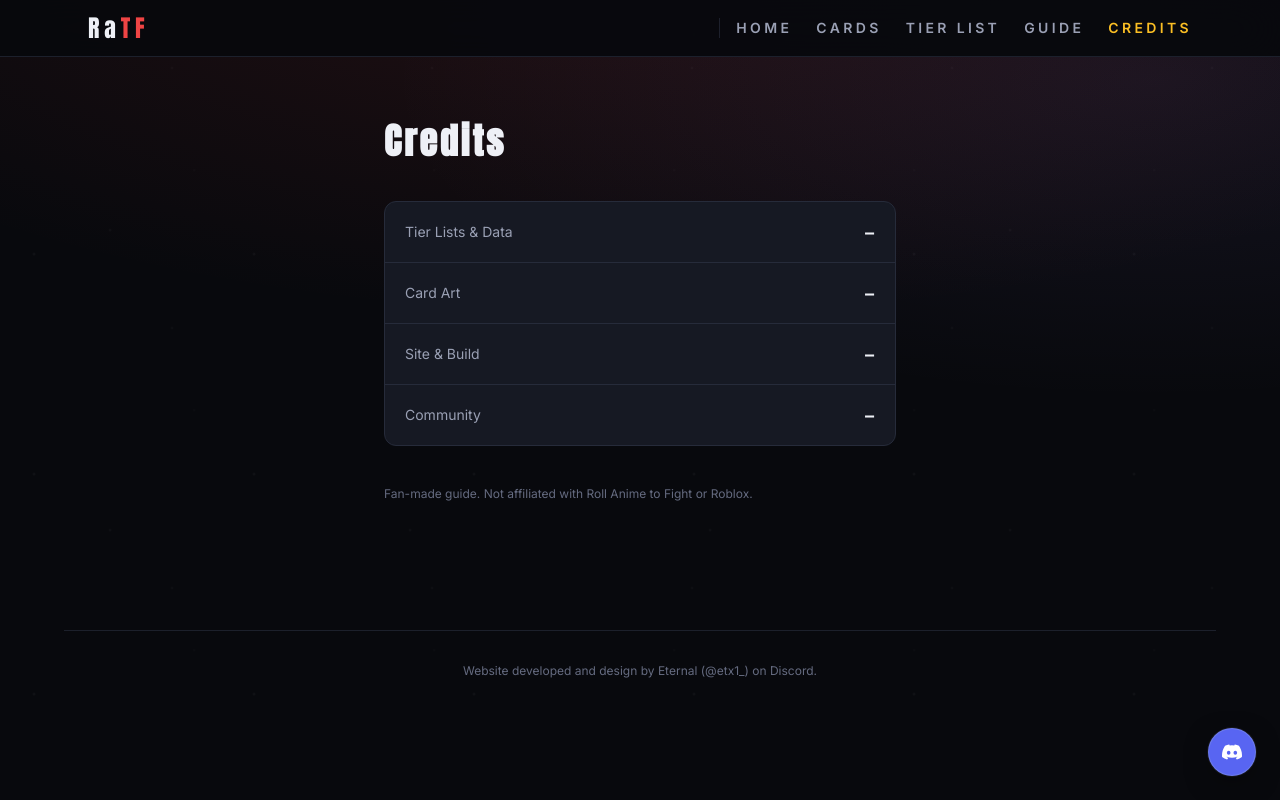
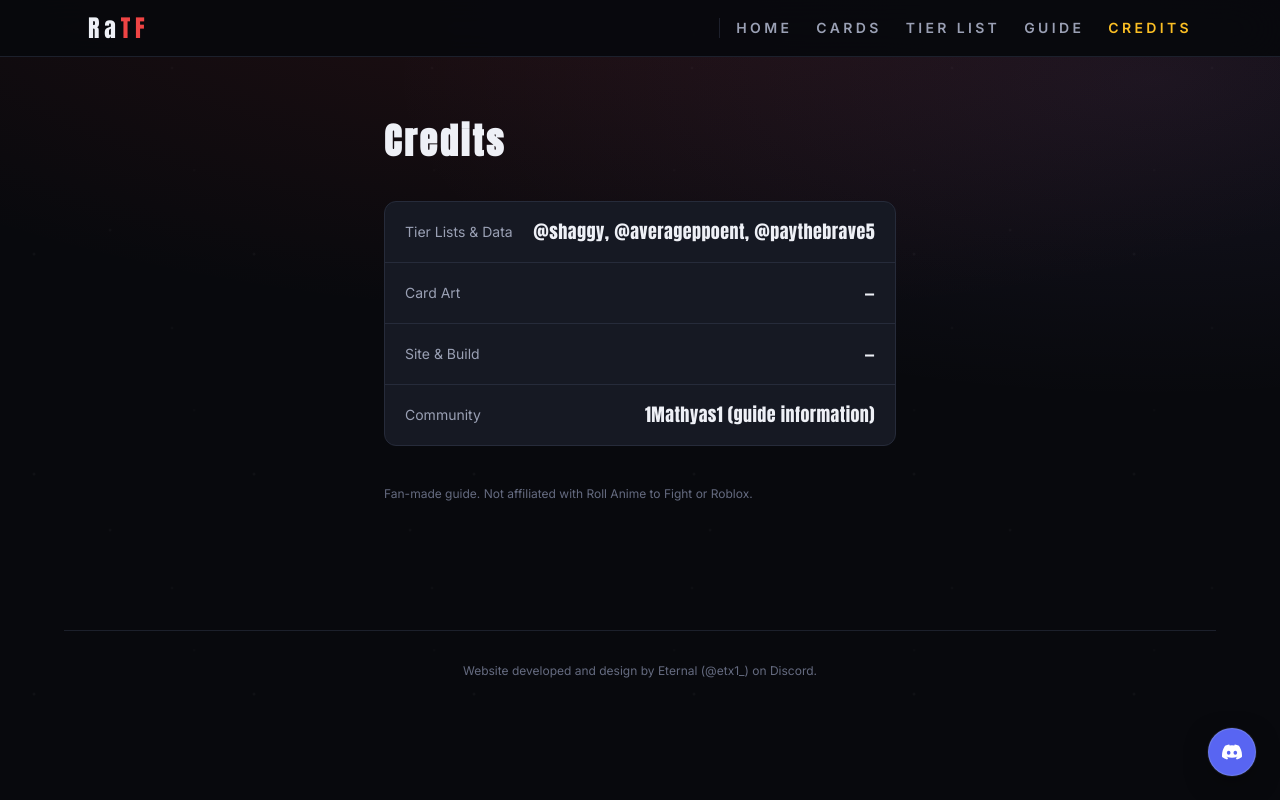
Before and after one commit to DarrrkSide/RaTF, a Next.js app: page /credits in a window 1280 px wide. Built offline with nearby package versions, Linux system fonts and the light colour scheme.

Commit message:
Add community and tier-list contributors to credits

```diff
--- a/data/credits.ts
+++ b/data/credits.ts
@@ -5,8 +5,8 @@ export type CreditEntry = {
 
 // Placeholders — swap in real names/links whenever you're ready.
 export const CREDITS: CreditEntry[] = [
-  { role: "Tier Lists & Data", name: "—" },
+  { role: "Tier Lists & Data", name: "@shaggy, @averageppoent, @paythebrave5" },
   { role: "Card Art", name: "—" },
   { role: "Site & Build", name: "—" },
-  { role: "Community", name: "—" },
+  { role: "Community", name: "1Mathyas1 (guide information)" },
 ];
```
